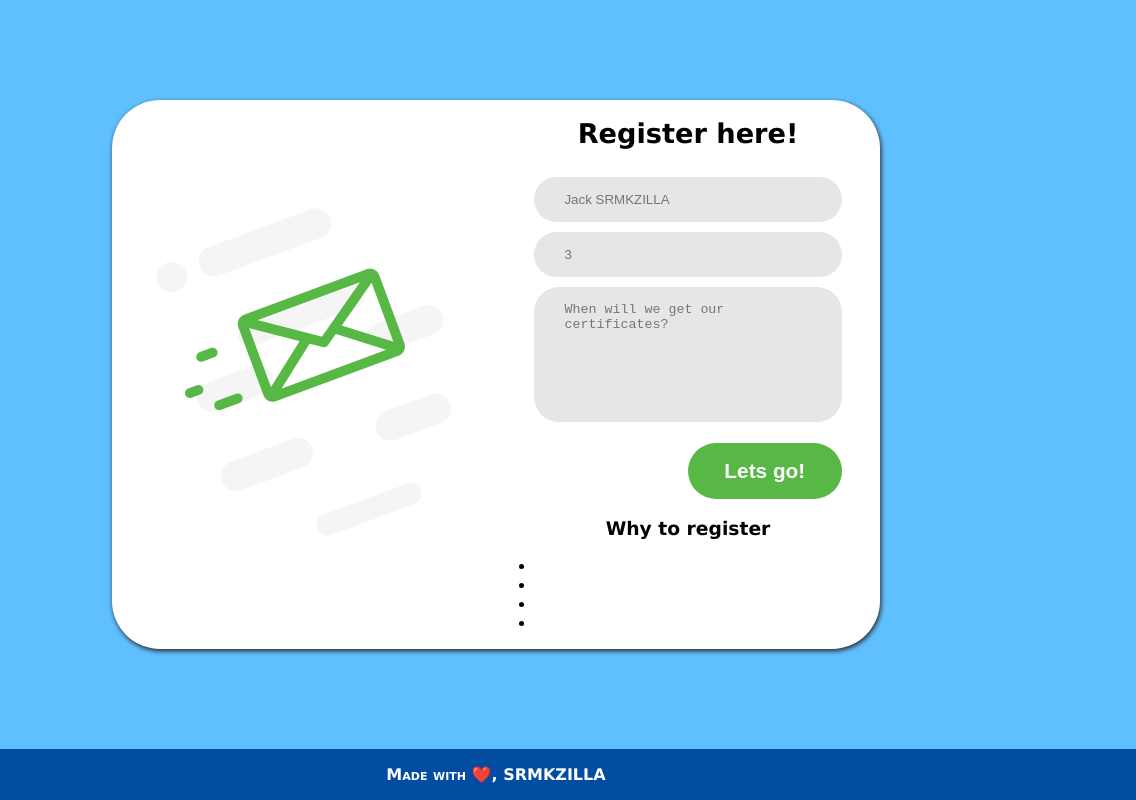
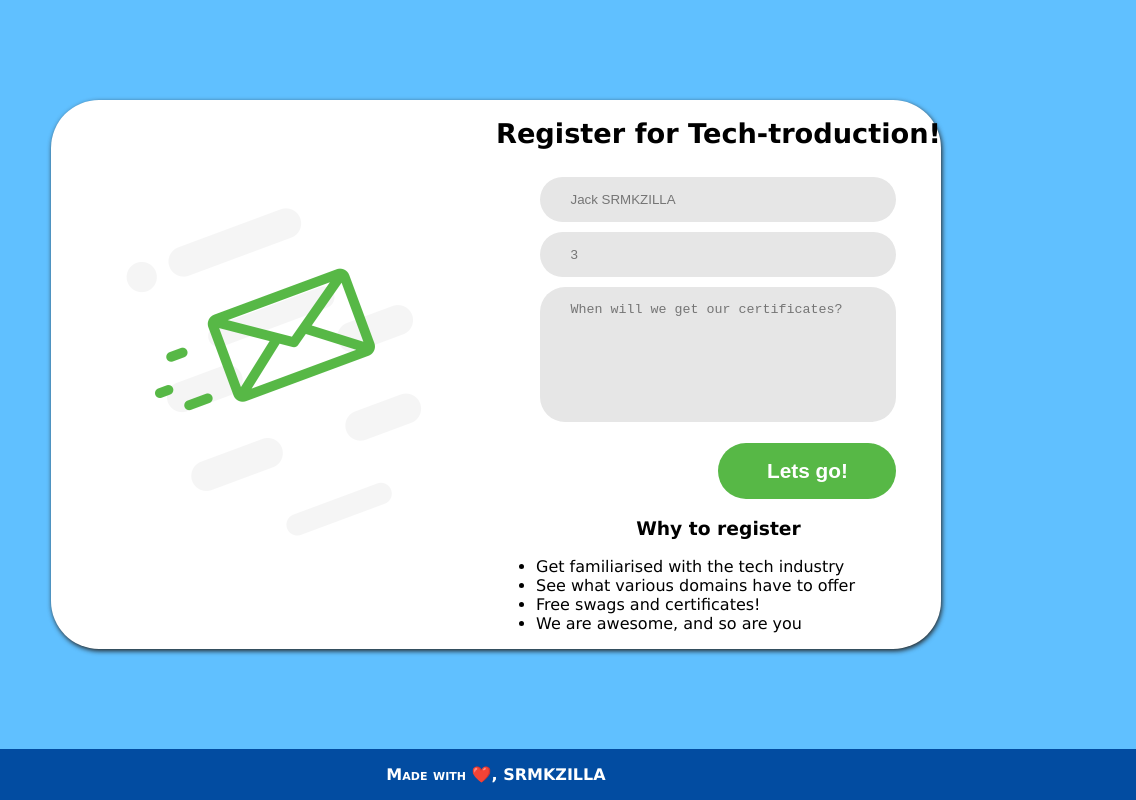
Before and after one commit to DEEJ4Y/tech-troduction, a plain HTML site: page index.html in a window 1280 px wide. Shown: the full height of the page, 144-1280 px from the left. Drawn offline with Linux system fonts and the light colour scheme.

Commit message:
docs: add comments

```diff
--- a/index.html
+++ b/index.html
@@ -1,5 +1,10 @@
+<!-- declares HTMl5 -->
 <!DOCTYPE html>
+
+<!-- begin HTML project -->
 <html lang="en">
+
+<!-- hidden web page properties -->
 
 <head>
     <meta charset="UTF-8">
@@ -9,13 +14,17 @@
     <link rel="icon" href="https://cdn-images-1.medium.com/max/1200/1*V14ZK8_mXQadno4eLtOnIw.png" type="image/gif">
 </head>
 
+<!-- visible content -->
+
 <body>
+    <!-- navigation -->
     <nav class="navbar">
         <figure>
             <img src="./images/SRMKZILLA-logo.png" alt="srmkzilla-logo" width="100px">
         </figure>
     </nav>
 
+    <!-- main content -->
     <main class="modal">
         <div>
             <figure class="image-wrapper">
@@ -23,7 +32,7 @@
             </figure>
         </div>
         <div class="right-content">
-            <h1 class="heading">Register here!</h1>
+            <h1 class="heading">Register for Tech-troduction!</h1>
             <form action="" class="form-wrapper">
                 <input type="text" required name="name" placeholder="Jack SRMKZILLA" class="input-field" />
                 <input type="number" min="1" max="30" required name="age" placeholder="3" class="input-field" />
@@ -34,10 +43,10 @@
             <div>
                 <h3 class="register-heading">Why to register</h3>
                 <ul>
-                    <li></li>
-                    <li></li>
-                    <li></li>
-                    <li></li>
+                    <li>Get familiarised with the tech industry</li>
+                    <li>See what various domains have to offer</li>
+                    <li>Free swags and certificates!</li>
+                    <li>We are awesome, and so are you</li>
                 </ul>
             </div>
         </div>
```
